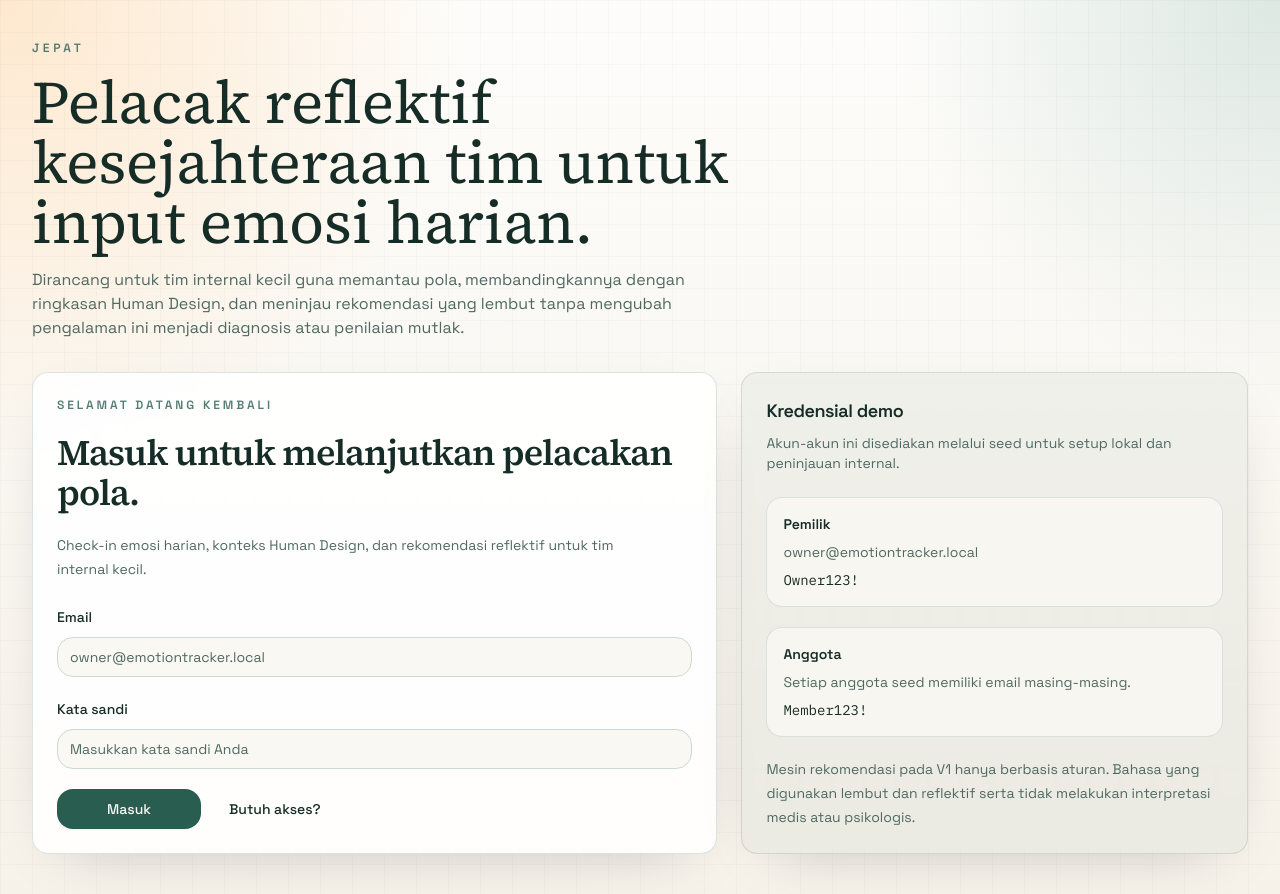
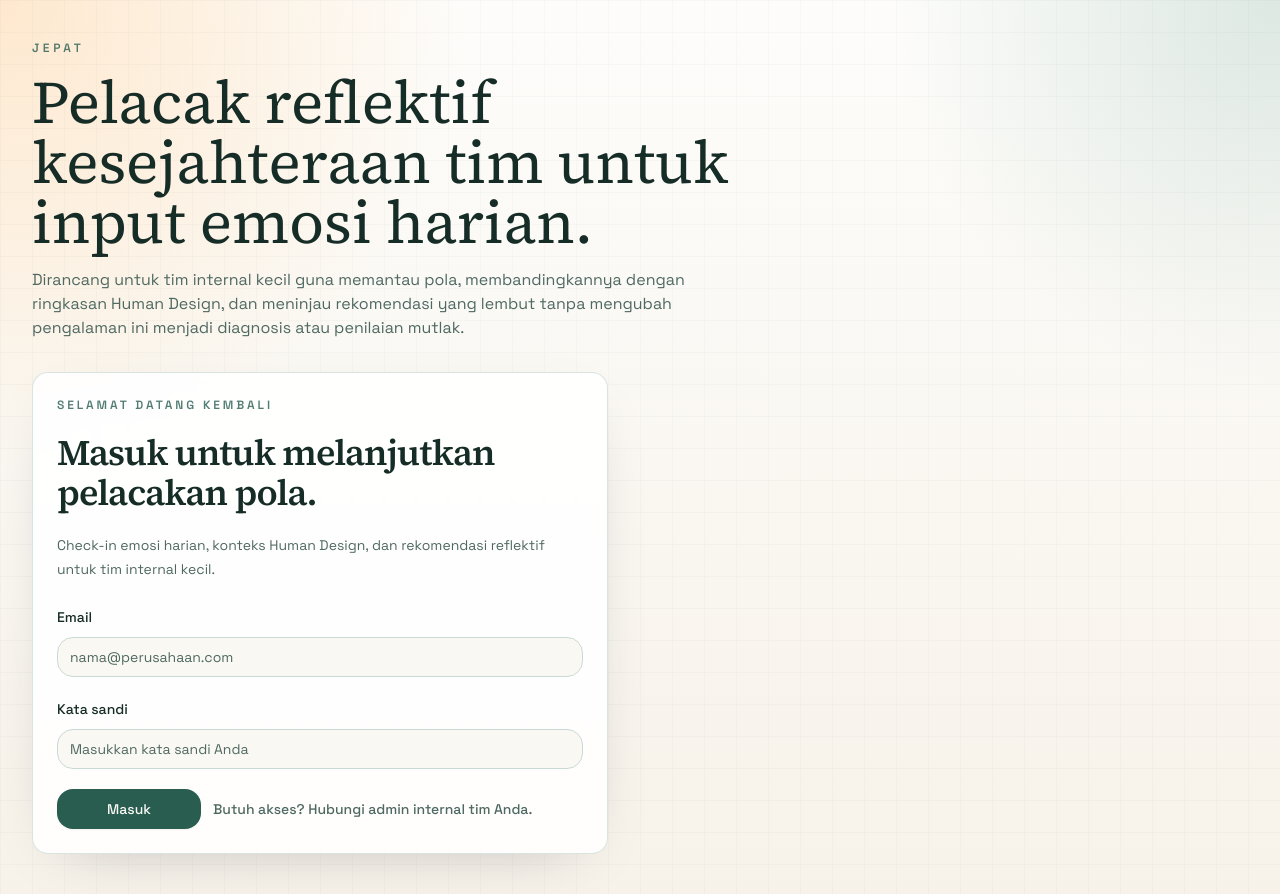
Before and after one commit to jengkarvisual-maker/jengkar-emotion-parameter, a Next.js app: page /login in a window 1280 px wide. Built offline with nearby package versions, Linux system fonts and the light colour scheme; no server answers.

Commit message:
chore: remove demo credentials from login

```diff
--- a/components/forms/login-form.tsx
+++ b/components/forms/login-form.tsx
@@ -1,6 +1,4 @@
 "use client";
-
-import Link from "next/link";
 import { useActionState } from "react";
 
 import { FieldError } from "@/components/shared/field-error";
@@ -10,7 +8,6 @@ import { Card, CardContent, CardDescription, CardHeader, CardTitle } from "@/com
 import { Input } from "@/components/ui/input";
 import { Label } from "@/components/ui/label";
 import { SubmitButton } from "@/components/ui/submit-button";
-import { DEMO_MEMBER_PASSWORD, DEMO_OWNER } from "@/lib/constants";
 import { getFieldError, initialActionState } from "@/lib/action-state";
 import { loginAction } from "@/lib/actions/auth";
 import { cn } from "@/lib/utils";
@@ -19,7 +16,7 @@ export function LoginForm() {
   const [state, action] = useActionState(loginAction, initialActionState);
 
   return (
-    <div className="grid gap-6 lg:grid-cols-[1.15fr_0.85fr]">
+    <div className="max-w-xl">
       <Card className="overflow-hidden">
         <CardHeader className="space-y-3">
           <p className="text-xs font-semibold uppercase tracking-[0.24em] text-primary/80">
@@ -40,7 +37,7 @@ export function LoginForm() {
                 id="email"
                 name="email"
                 type="email"
-                placeholder="owner@emotiontracker.local"
+                placeholder="nama@perusahaan.com"
                 autoComplete="email"
                 required
               />
@@ -60,44 +57,15 @@ export function LoginForm() {
               <FieldError message={getFieldError(state, "password")} />
             </div>
 
-            <div className="flex flex-wrap gap-3">
+            <div className="flex flex-wrap items-center gap-3">
               <SubmitButton className="min-w-36" pendingLabel="Sedang masuk...">
                 Masuk
               </SubmitButton>
-              <Link
-                href="mailto:owner@emotiontracker.local"
-                className={cn(buttonVariants({ variant: "ghost" }))}
-              >
-                Butuh akses?
-              </Link>
+              <p className={cn(buttonVariants({ variant: "ghost" }), "pointer-events-none px-0 text-muted-foreground")}>
+                Butuh akses? Hubungi admin internal tim Anda.
+              </p>
             </div>
           </form>
-        </CardContent>
-      </Card>
-
-      <Card className="border-primary/15 bg-primary/5">
-        <CardHeader>
-          <CardTitle>Kredensial demo</CardTitle>
-          <CardDescription>
-            Akun-akun ini disediakan melalui seed untuk setup lokal dan peninjauan internal.
-          </CardDescription>
-        </CardHeader>
-        <CardContent className="space-y-5 text-sm">
-          <div className="space-y-2 rounded-2xl border border-border/70 bg-background/85 p-4">
-            <p className="font-semibold">Pemilik</p>
-            <p className="text-muted-foreground">{DEMO_OWNER.email}</p>
-            <p className="font-mono text-sm">{DEMO_OWNER.password}</p>
-          </div>
-          <div className="space-y-2 rounded-2xl border border-border/70 bg-background/85 p-4">
-            <p className="font-semibold">Anggota</p>
-            <p className="text-muted-foreground">
-              Setiap anggota seed memiliki email masing-masing.
-            </p>
-            <p className="font-mono text-sm">{DEMO_MEMBER_PASSWORD}</p>
-          </div>
-          <p className="leading-6 text-muted-foreground">
-            Mesin rekomendasi pada V1 hanya berbasis aturan. Bahasa yang digunakan lembut dan reflektif serta tidak melakukan interpretasi medis atau psikologis.
-          </p>
         </CardContent>
       </Card>
     </div>
```
